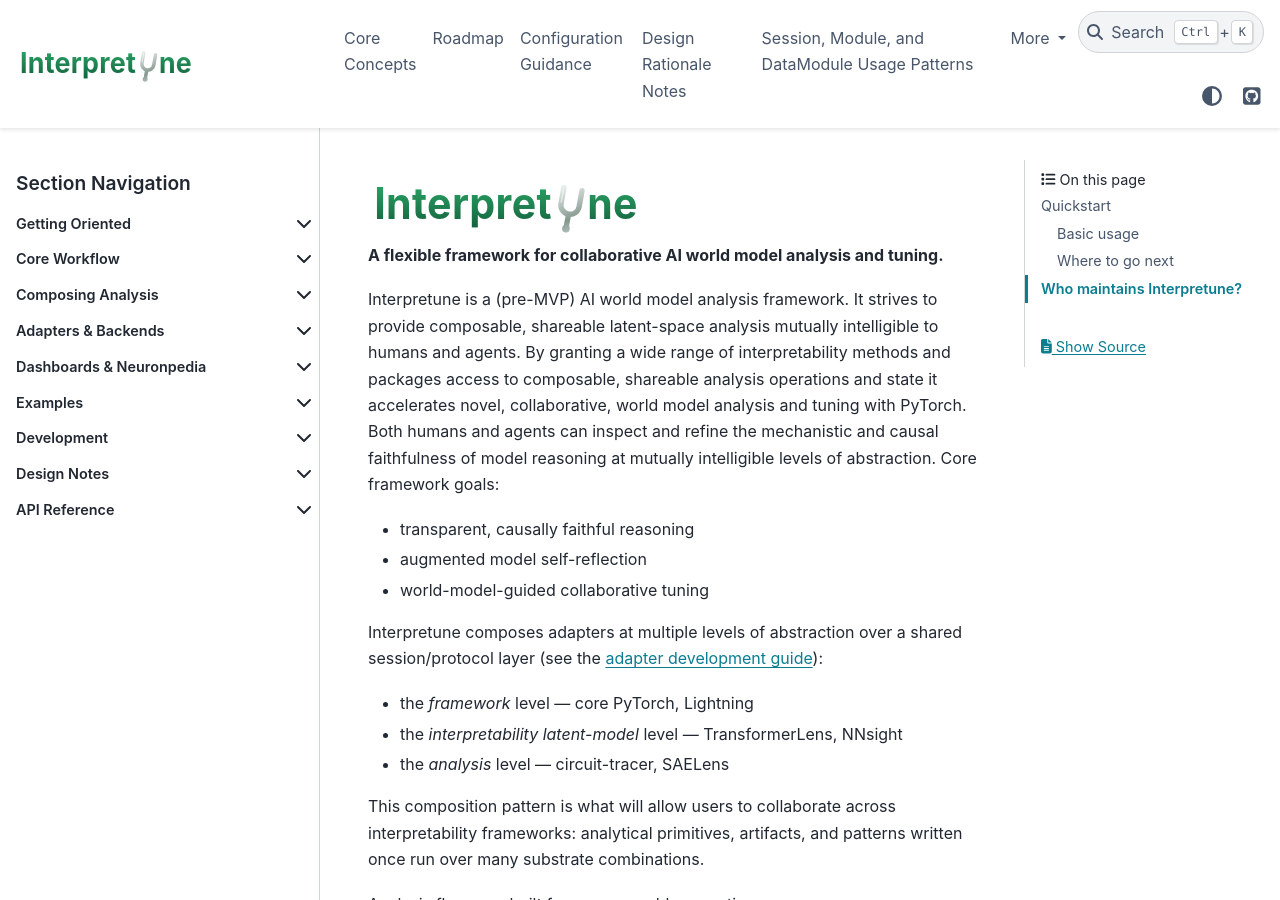
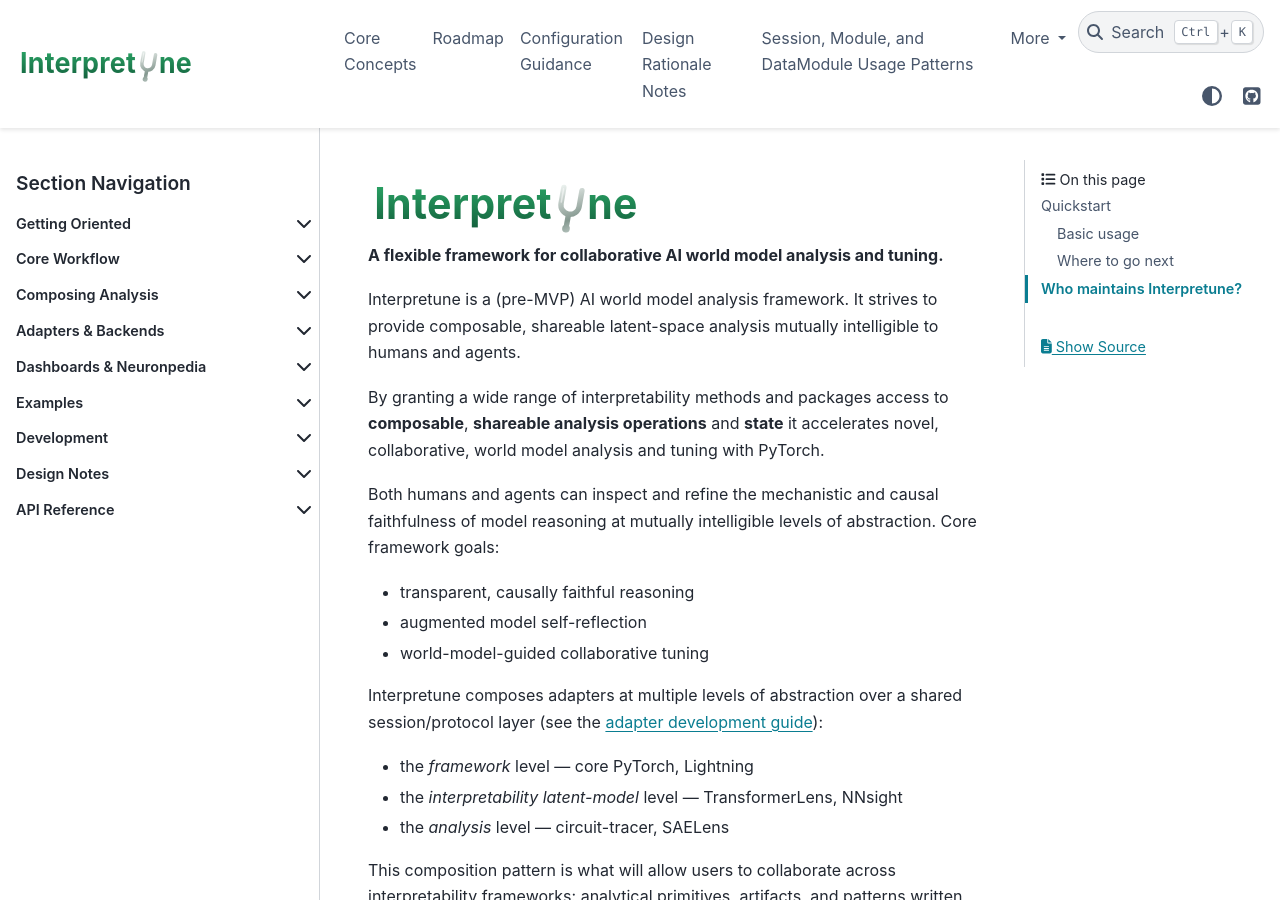
Before and after one commit to speediedan/interpretune, a Sphinx documentation site: the page built from docs/source/index.md, in a window 1280 px wide and 900 px high. Built offline with Sphinx 7.4.7 and the PyData theme 0.15.4, drawn with Linux system fonts in a browser that asks for light colours.

```diff
--- a/docs/source/index.md
+++ b/docs/source/index.md
@@ -8,11 +8,11 @@
 
 **A flexible framework for collaborative AI world model analysis and tuning.**
 
-Interpretune is a (pre-MVP) AI world model analysis framework. It strives to provide composable, shareable latent-space analysis mutually intelligible to humans and agents. By granting a wide range of interpretability
-methods and packages access to composable, shareable analysis operations and state it accelerates novel,
-collaborative, world model analysis and tuning with PyTorch. Both humans and agents can inspect
-and refine the mechanistic and causal faithfulness of model reasoning at mutually intelligible
-levels of abstraction. Core framework goals:
+Interpretune is a (pre-MVP) AI world model analysis framework. It strives to provide composable, shareable latent-space analysis mutually intelligible to humans and agents.
+
+By granting a wide range of interpretability methods and packages access to **composable**, **shareable analysis operations** and **state** it accelerates novel, collaborative, world model analysis and tuning with PyTorch.
+
+Both humans and agents can inspect and refine the mechanistic and causal faithfulness of model reasoning at mutually intelligible levels of abstraction. Core framework goals:
 
 - transparent, causally faithful reasoning
 - augmented model self-reflection
```
Also changed, not shown: README.md (+16 -14 lines).
